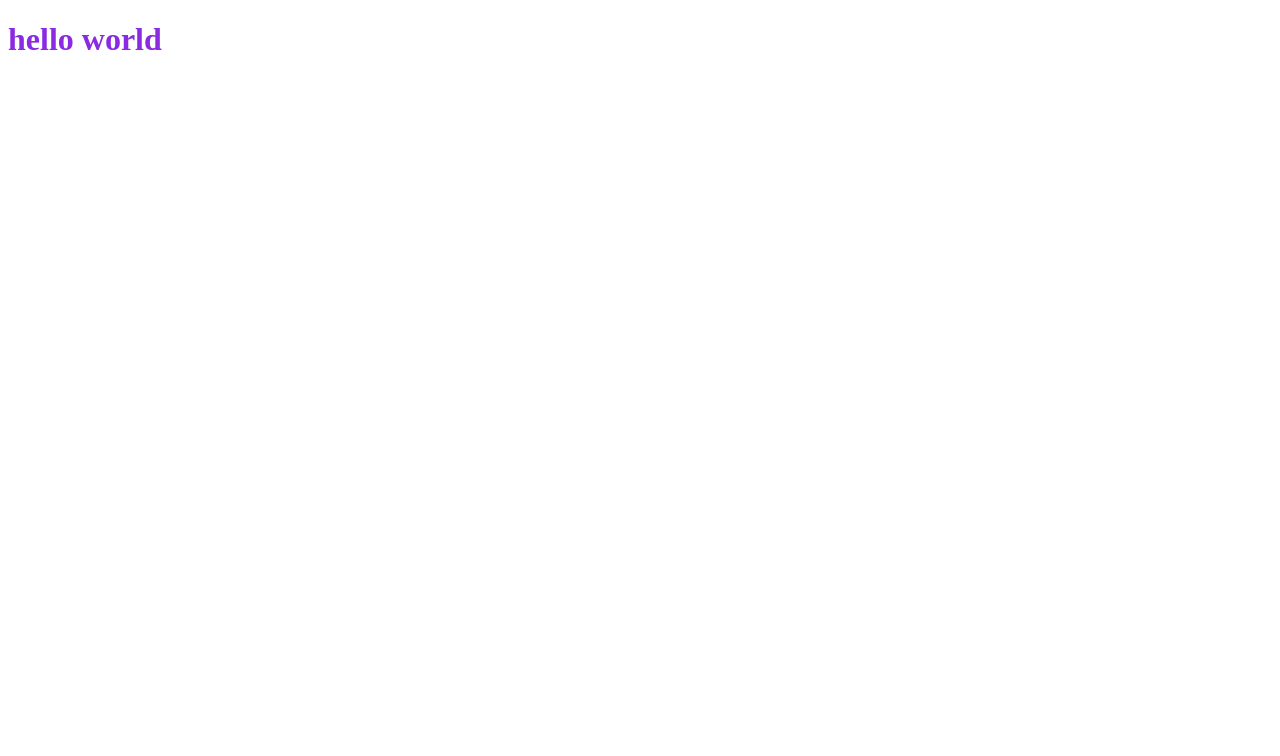
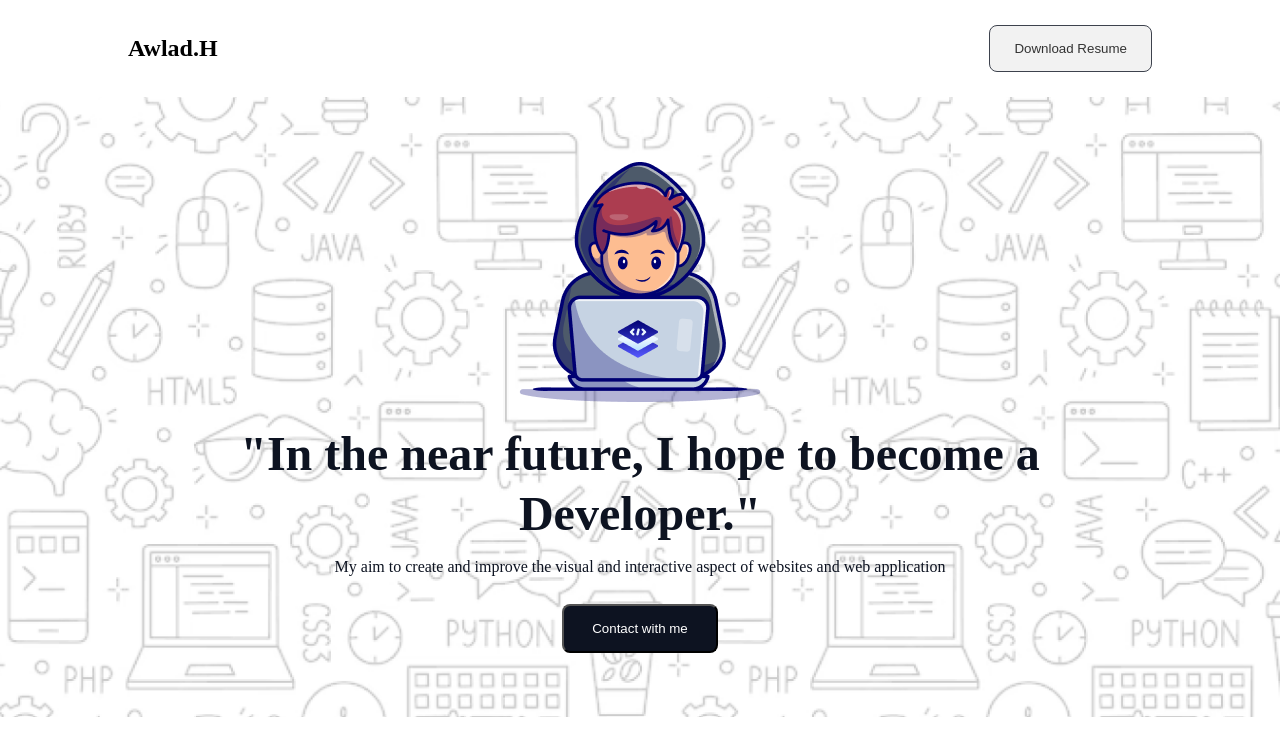
Before and after one commit to eftakhar-491/B-10_Assignment-1, a plain HTML site: page index.html in a window 1280 px wide. Drawn offline with Linux system fonts and the light colour scheme; a web font is replaced by a local one.

Commit message:
Header section complete

```diff
--- a/index.html
+++ b/index.html
@@ -3,10 +3,26 @@
   <head>
     <meta charset="UTF-8" />
     <meta name="viewport" content="width=device-width, initial-scale=1.0" />
-    <title>Document</title>
+    <title>Assignment-1</title>
     <link rel="stylesheet" href="style.css" />
   </head>
   <body>
-    <h1>hello world</h1>
+    <header>
+      <nav>
+        <h1>Awlad.H</h1>
+        <a href=""> <button>Download Resume</button> </a>
+      </nav>
+      <div class="hero">
+        <div class="hero-img">
+          <img src="./assets/Group.png" alt="Hero Image" />
+        </div>
+        <h1>"In the near future, I hope to become a <br />Developer."</h1>
+        <p>
+          My aim to create and improve the visual and interactive aspect of
+          websites and web application
+        </p>
+        <a href="#footer"><button>Contact with me</button></a>
+      </div>
+    </header>
   </body>
 </html>
--- a/style.css
+++ b/style.css
@@ -1,3 +1,66 @@
-h1 {
-  color: blueviolet;
+@import url("https://fonts.googleapis.com/css2?family=Azeret+Mono:ital,wght@0,100..900;1,100..900&display=swap");
+
+* {
+  margin: 0;
+  padding: 0;
+  box-sizing: border-box;
 }
+body {
+  font-family: "Azeret Mono", serif;
+}
+nav {
+  width: 80%;
+  margin: 0 auto;
+  display: flex;
+  justify-content: space-between;
+  align-items: center;
+  padding: 25px 0;
+}
+nav > a > button {
+  padding: 15px 24px 15px 24px;
+  border: 1px solid rgb(13, 19, 33);
+  border-radius: 8px;
+  opacity: 0.8;
+  cursor: pointer;
+}
+.hero {
+  width: 100%;
+  height: 620px;
+  background-image: url(./assets/Hero-bg.png);
+  background-size: cover;
+  background-position: center;
+  background-repeat: no-repeat;
+  display: flex;
+  justify-content: center;
+  align-items: center;
+  flex-direction: column;
+}
+.hero > h1 {
+  color: rgb(13, 19, 33);
+  font-family: Azeret Mono;
+  font-size: 48px;
+  font-weight: 800;
+  line-height: 60px;
+  letter-spacing: 0%;
+  text-align: center;
+  margin-bottom: 10px;
+  margin-top: 18px;
+}
+.hero > p {
+  width: 852px;
+  color: rgb(13, 19, 33);
+  font-family: Azeret Mono;
+  font-size: 16px;
+  font-weight: 400;
+  line-height: 26px;
+  text-align: center;
+}
+.hero > a > button {
+  padding: 15px 28px 15px 28px;
+  border-radius: 8px;
+  background: #0d1321;
+  border-radius: 8px;
+  cursor: pointer;
+  color: #fff;
+  margin-top: 24px;
+}
```
